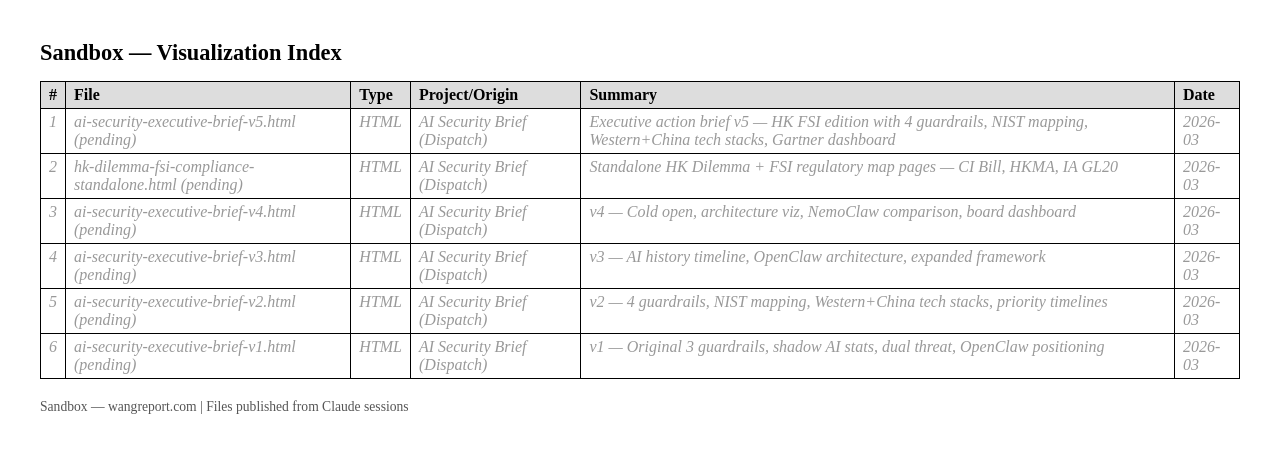
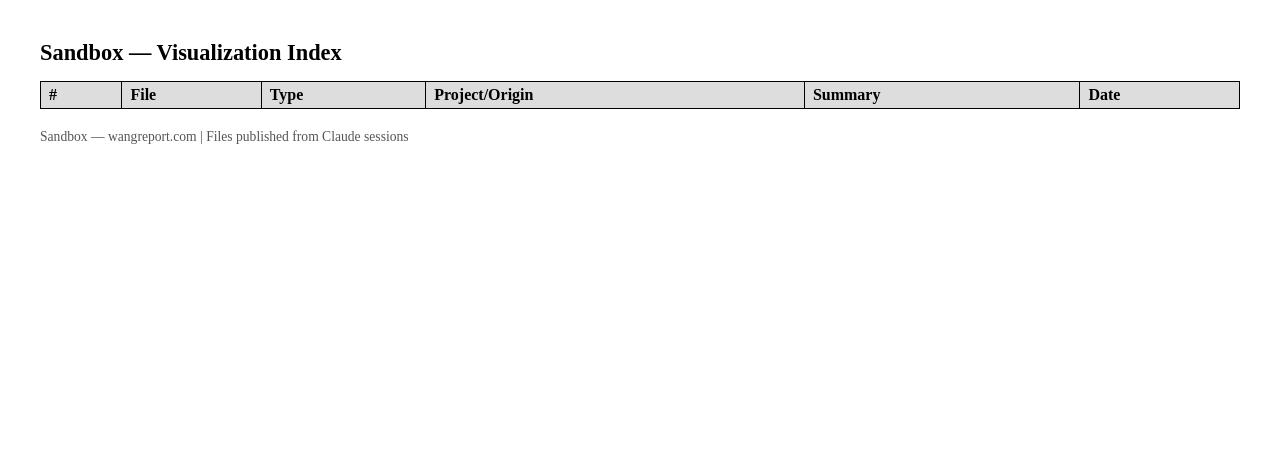
Before and after one commit to codewithwang/sandbox, a plain HTML site: page files/index.html in a window 1280 px wide. Drawn offline with Linux system fonts and the light colour scheme.

Commit message:
Wipe pending entries — clean slate

```diff
--- a/files/index.html
+++ b/files/index.html
@@ -24,54 +24,6 @@
     <th>Summary</th>
     <th>Date</th>
   </tr>
-  <tr class="pending">
-    <td>1</td>
-    <td>ai-security-executive-brief-v5.html (pending)</td>
-    <td>HTML</td>
-    <td>AI Security Brief (Dispatch)</td>
-    <td>Executive action brief v5 — HK FSI edition with 4 guardrails, NIST mapping, Western+China tech stacks, Gartner dashboard</td>
-    <td>2026-03</td>
-  </tr>
-  <tr class="pending">
-    <td>2</td>
-    <td>hk-dilemma-fsi-compliance-standalone.html (pending)</td>
-    <td>HTML</td>
-    <td>AI Security Brief (Dispatch)</td>
-    <td>Standalone HK Dilemma + FSI regulatory map pages — CI Bill, HKMA, IA GL20</td>
-    <td>2026-03</td>
-  </tr>
-  <tr class="pending">
-    <td>3</td>
-    <td>ai-security-executive-brief-v4.html (pending)</td>
-    <td>HTML</td>
-    <td>AI Security Brief (Dispatch)</td>
-    <td>v4 — Cold open, architecture viz, NemoClaw comparison, board dashboard</td>
-    <td>2026-03</td>
-  </tr>
-  <tr class="pending">
-    <td>4</td>
-    <td>ai-security-executive-brief-v3.html (pending)</td>
-    <td>HTML</td>
-    <td>AI Security Brief (Dispatch)</td>
-    <td>v3 — AI history timeline, OpenClaw architecture, expanded framework</td>
-    <td>2026-03</td>
-  </tr>
-  <tr class="pending">
-    <td>5</td>
-    <td>ai-security-executive-brief-v2.html (pending)</td>
-    <td>HTML</td>
-    <td>AI Security Brief (Dispatch)</td>
-    <td>v2 — 4 guardrails, NIST mapping, Western+China tech stacks, priority timelines</td>
-    <td>2026-03</td>
-  </tr>
-  <tr class="pending">
-    <td>6</td>
-    <td>ai-security-executive-brief-v1.html (pending)</td>
-    <td>HTML</td>
-    <td>AI Security Brief (Dispatch)</td>
-    <td>v1 — Original 3 guardrails, shadow AI stats, dual threat, OpenClaw positioning</td>
-    <td>2026-03</td>
-  </tr>
 </table>
 <p class="footer">Sandbox &mdash; wangreport.com | Files published from Claude sessions</p>
 </body>
```
Also changed, not shown: manifest.json.
